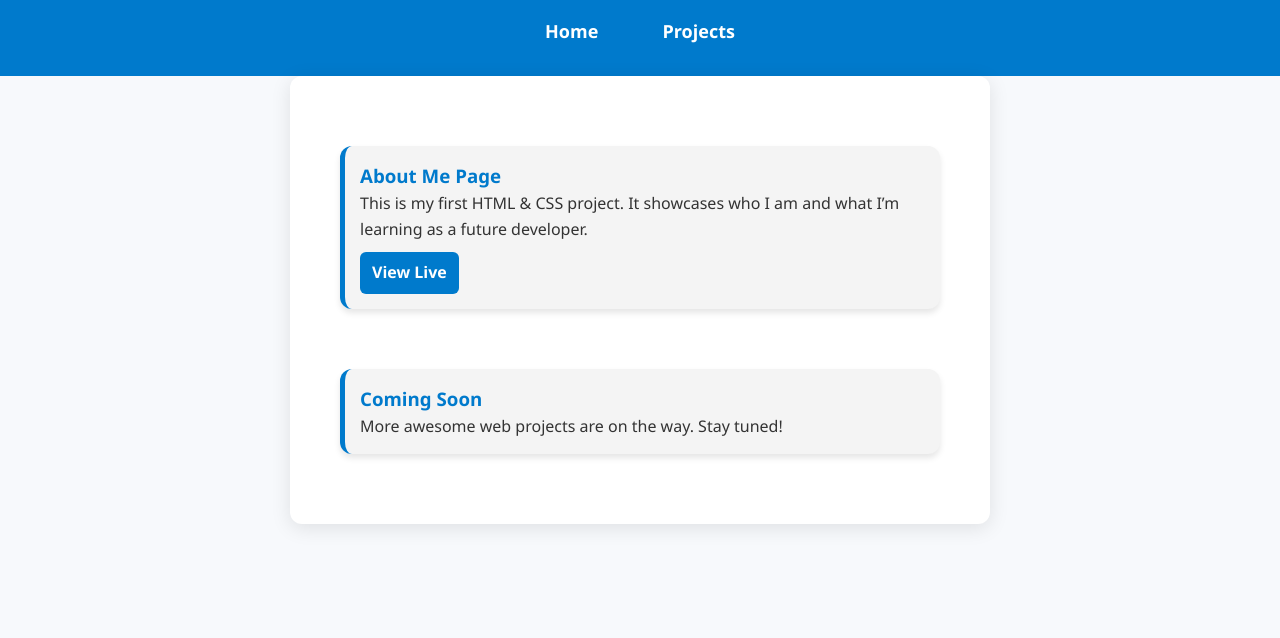
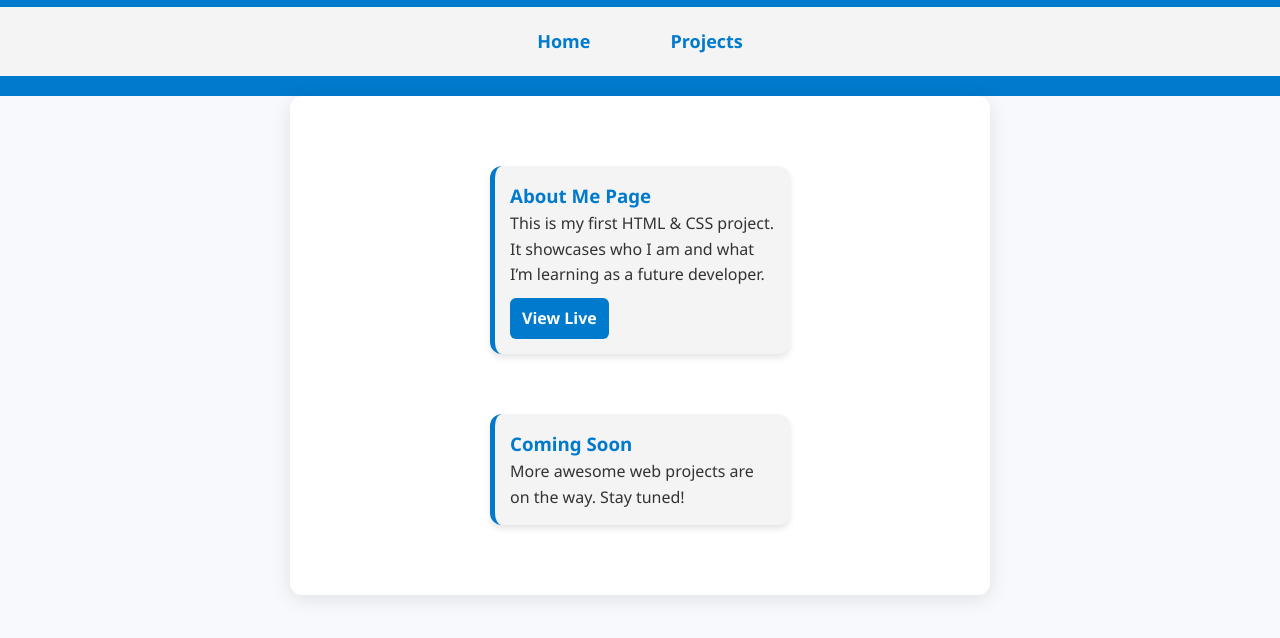
Before and after one commit to Spicylemon07/about-me, a plain HTML site: page projects.html in a window 1280 px wide. Shown: the part 74-712 px from the top of the page. Drawn offline with Linux system fonts and the light colour scheme.

Commit message:
Add files via upload

```diff
--- a/style.css
+++ b/style.css
@@ -474,3 +474,58 @@ nav a:hover {
   padding: 8px 12px;
   border-radius: 6px;
 }
+.project-card {
+  background-color: #f4f4f4;
+  padding: 15px;
+  border-radius: 12px;
+  box-shadow: 0 4px 6px rgba(0,0,0,0.1);
+  transition: transform 0.3s ease;
+}
+
+.project-card:hover {
+  transform: translateY(-5px);
+}
+
+.project-card h3 {
+  margin-top: 0;
+  color: #007acc;
+}
+
+.project-card a {
+  display: inline-block;
+  margin-top: 10px;
+  text-decoration: none;
+  color: #fff;
+  background-color: #007acc;
+  padding: 8px 12px;
+  border-radius: 6px;
+}
+@media (max-width: 600px) {
+  .projects {
+    flex-direction: column;
+  }
+}
+.projects {
+  display: flex;
+  flex-wrap: wrap;
+  gap: 20px;
+  justify-content: center;
+}
+
+.project-card {
+  flex: 1 1 300px;
+  max-width: 300px;
+}
+nav {
+  display: flex;
+  justify-content: center;
+  gap: 20px;
+  background-color: #f4f4f4;
+  padding: 10px 0;
+}
+
+nav a {
+  text-decoration: none;
+  color: #007acc;
+  font-weight: bold;
+}
```
